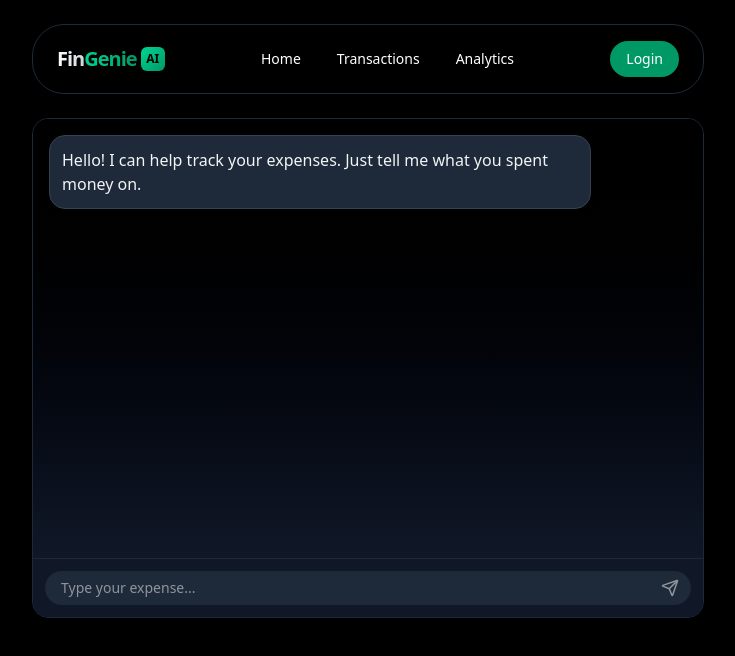
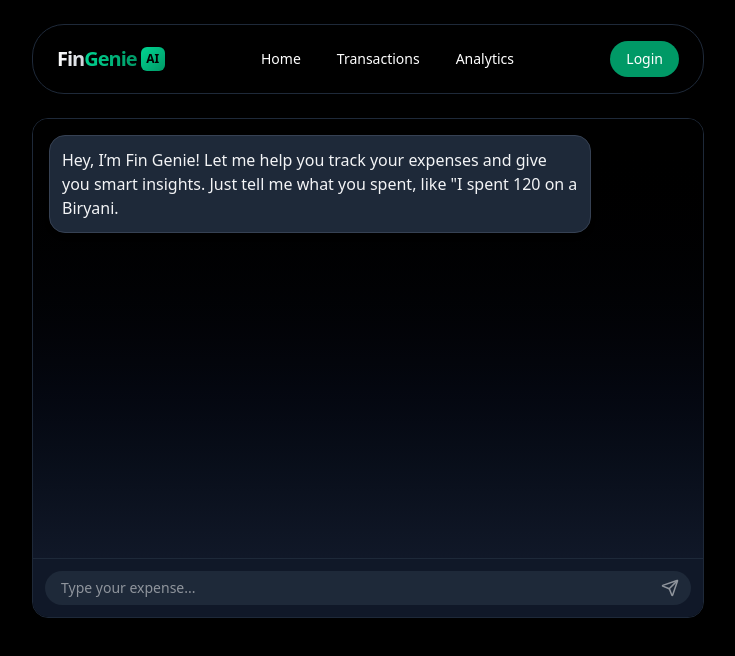
Before and after one commit to aaryanrajputhere/FinGenie, a React (Vite) app in the folder web/: page / in a window 1280 px wide. Shown: the top 656 px of the page, without its empty margins (272-1007 px from the left). Built offline with nearby package versions, Linux system fonts and the light colour scheme.

Commit message:
Chat.tsx update

```diff
--- a/web/src/components/Chat.tsx
+++ b/web/src/components/Chat.tsx
@@ -72,7 +72,7 @@ export default function Chat() {
       setMessages([
         {
           sender: 'ai',
-          text: 'Hello! I can help track your expenses. Just tell me what you spent money on.'
+          text: 'Hey, I’m Fin Genie! Let me help you track your expenses and give you smart insights. Just tell me what you spent, like "I spent 120 on a Biryani.'
         }
       ]);
     }
```
